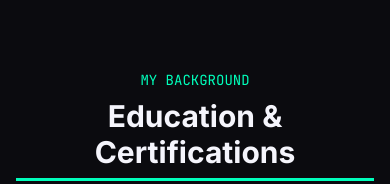
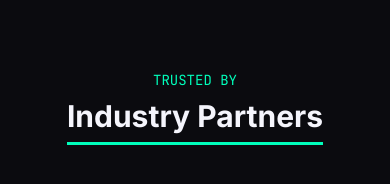
Before and after one commit to ashikibrahim07/nabeel-bahurudeen-portfolio, a React (Vite) app: page / in a window 390 px wide. Shown: the part 11773-11957 px from the top of the page. Built offline with nearby package versions, Linux system fonts and the light colour scheme; no server answers.

Commit message:
Initial Commit for Partners Carousel

```diff
--- a/src/App.tsx
+++ b/src/App.tsx
@@ -11,6 +11,7 @@ import Education from "./components/Education";
 import Contact from "./components/Contact";
 import Footer from "./components/Footer";
 import Loader from "./components/Loader";
+import Partners from "./components/Partners";
 
 function App() {
   const [loading, setLoading] = useState(true);
@@ -40,6 +41,7 @@ function App() {
             <Experience />
             <Skills />
             <Projects />
+            <Partners />
             <Education />
             <Contact />
           </main>
--- a/src/components/Header.tsx
+++ b/src/components/Header.tsx
@@ -39,6 +39,7 @@ const Header = () => {
     { name: "Experience", href: "#experience" },
     { name: "Skills", href: "#skills" },
     { name: "Projects", href: "#projects" },
+    { name: "Partners", href: "#partners" },
     { name: "Education", href: "#education" },
     { name: "Contact", href: "#contact" },
   ];
--- /dev/null
+++ b/src/components/Partners.tsx
@@ -0,0 +1,125 @@
+import { motion } from "framer-motion";
+import { useInView } from "react-intersection-observer";
+import { partnersData } from "../data/partnersData";
+
+const Partners = () => {
+  const [ref, inView] = useInView({
+    triggerOnce: true,
+    threshold: 0.1,
+  });
+
+  const sectionVariants = {
+    hidden: { opacity: 0 },
+    visible: {
+      opacity: 1,
+      transition: {
+        staggerChildren: 0.1,
+      },
+    },
+  };
+
+  const itemVariants = {
+    hidden: { y: 20, opacity: 0 },
+    visible: {
+      y: 0,
+      opacity: 1,
+      transition: { duration: 0.5 },
+    },
+  };
+
+  const duplicatedPartners = [
+    ...partnersData,
+    ...partnersData,
+    ...partnersData,
+    ...partnersData,
+    ...partnersData,
+  ];
+
+  return (
+    <section id="partners" className="py-20">
+      <div className="max-w-7xl mx-auto px-4 sm:px-6 lg:px-8">
+        <motion.div
+          ref={ref}
+          variants={sectionVariants}
+          initial="hidden"
+          animate={inView ? "visible" : "hidden"}
+          className="text-center mb-16"
+        >
+          <motion.span
+            variants={itemVariants}
+            className="text-sm font-mono text-primary mb-2 block"
+          >
+            TRUSTED BY
+          </motion.span>
+          <motion.h2
+            variants={itemVariants}
+            className="section-title inline-block"
+          >
+            Industry Partners
+          </motion.h2>
+          <motion.p
+            variants={itemVariants}
+            className="max-w-2xl mx-auto mt-6 text-foreground/80"
+          >
+            I have had the privilege of working with a diverse range of
+            companies, from industry leaders to innovative startups.
+          </motion.p>
+        </motion.div>
+
+        <motion.div
+          className="relative overflow-hidden py-8"
+          variants={sectionVariants}
+          initial="hidden"
+          animate={inView ? "visible" : "hidden"}
+        >
+          {/* <div className="absolute left-0 top-0 w-32 h-full bg-gradient-to-r from-gray-900 to-transparent z-10"></div>
+          <div className="absolute right-0 top-0 w-32 h-full bg-gradient-to-l from-gray-900 to-transparent z-10"></div> */}
+
+          <motion.div
+            className="flex space-x-8"
+            animate={{
+              x: [0, -216 * partnersData.length],
+            }}
+            transition={{
+              x: {
+                repeat: Infinity,
+                repeatType: "loop",
+                duration: 25,
+                ease: "linear",
+              },
+            }}
+            style={{
+              width: `${216 * duplicatedPartners.length}px`,
+            }}
+          >
+            {duplicatedPartners.map((partner, index) => (
+              <motion.div
+                key={index}
+                className="flex-shrink-0 group"
+                whileHover={{ scale: 1.05 }}
+                transition={{ duration: 0.2 }}
+              >
+                <div className="rounded-xl shadow-lg hover:shadow-xl transition-all duration-300 p-6 border border-primary/30 min-w-[200px] hover:bg-primary/10">
+                  <div className="flex flex-col items-center space-y-4">
+                    <div className="w-16 h-16 bg-gradient-to-br from-blue-500 to-purple-600 rounded-lg flex items-center justify-center overflow-hidden">
+                      <img
+                        src={partner.logo}
+                        alt={partner.name}
+                        className="w-full h-full object-cover transition-transform duration-300 group-hover:scale-110"
+                      />
+                    </div>
+                    <h3 className="text-lg font-semibold text-white text-center">
+                      {partner.name}
+                    </h3>
+                  </div>
+                </div>
+              </motion.div>
+            ))}
+          </motion.div>
+        </motion.div>
+      </div>
+    </section>
+  );
+};
+
+export default Partners;
--- /dev/null
+++ b/src/data/partnersData.ts
@@ -0,0 +1,39 @@
+export interface Partner {
+  name: string;
+  logo: string;
+}
+
+export const partnersData: Partner[] = [
+  {
+    name: "Saudi Aramco",
+    logo: "https://img.logo.dev/aramco.com?token=pk_Bnagerc8QVSo3sHc2DJICg&retina=true",
+  },
+  {
+    name: "Sraco",
+    logo: "https://img.logo.dev/sraco.com.sa?token=pk_Bnagerc8QVSo3sHc2DJICg&retina=true",
+  },
+  {
+    name: "Lucas TVS",
+    logo: "https://img.logo.dev/lucas-tvs.com?token=pk_Bnagerc8QVSo3sHc2DJICg&retina=true",
+  },
+  {
+    name: "YORK",
+    logo: "https://img.logo.dev/york.com?token=pk_Bnagerc8QVSo3sHc2DJICg&retina=true",
+  },
+  {
+    name: "SRG",
+    logo: "https://img.logo.dev/srg.com.sa?token=pk_Bnagerc8QVSo3sHc2DJICg&retina=true",
+  },
+  {
+    name: "Siemens Energy",
+    logo: "https://img.logo.dev/siemens-energy.com?token=pk_Bnagerc8QVSo3sHc2DJICg&retina=true",
+  },
+  {
+    name: "ABB",
+    logo: "https://img.logo.dev/global.abb?token=pk_Bnagerc8QVSo3sHc2DJICg&retina=true",
+  },
+  {
+    name: "Tower Tech USA",
+    logo: "https://img.logo.dev/towertechusa.com?token=pk_Bnagerc8QVSo3sHc2DJICg&retina=true",
+  },
+];
```
